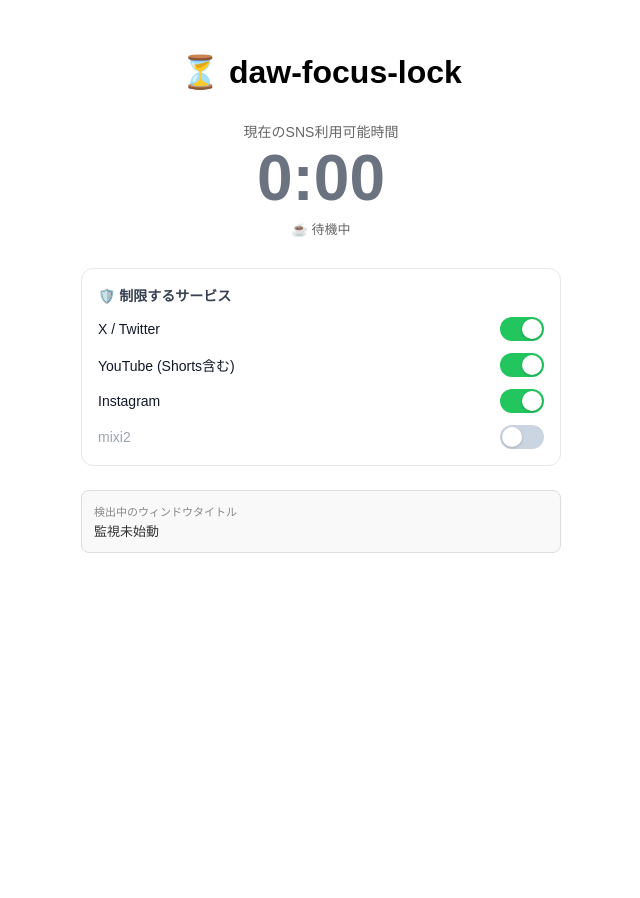
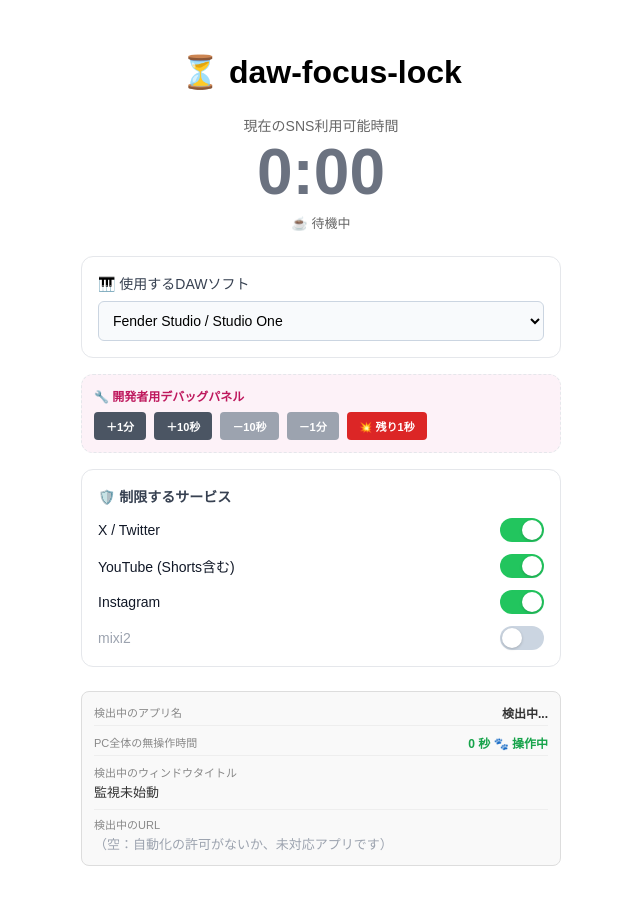
Before and after one commit to matsukenbass/daw-focus-lock, a React (Vite) app: page / in a window 1280 px wide. Shown: the whole page, without its empty margins (319-959 px from the left). Before the commit the page ends 800 px from the top, so only its background shows below. Built offline with nearby package versions, Linux system fonts and the light colour scheme.

Commit message:
- さまざまなDAWに対応 - デバッグ機能追加 - URLによるチェック

```diff
--- a/src/App.tsx
+++ b/src/App.tsx
@@ -2,36 +2,38 @@ import { useEffect, useState } from 'react';
 import { invoke } from '@tauri-apps/api/core';
 import { useTimeBank } from './hooks/useTimeBank';
 
-interface Service {
-  id: string;
-  name: string;
-  keywords: string[];
-  enabled: boolean;
-}
+interface Service { id: string; name: string; keywords: string[]; enabled: boolean; }
+interface DawPreset { id: string; name: string; keywords: string[]; focusName: string; }
+
+const DAW_PRESETS: DawPreset[] = [
+  { id: 'fender-studio', name: 'Fender Studio / Studio One', keywords: ['Fender Studio', 'Studio One', 'Studio Pro'], focusName: 'Fender Studio' },
+  { id: 'cubase', name: 'Cubase', keywords: ['Cubase'], focusName: 'Cubase' },
+  { id: 'logic', name: 'Logic Pro', keywords: ['Logic Pro'], focusName: 'Logic Pro' },
+  { id: 'live', name: 'Ableton Live', keywords: ['Live', 'Ableton'], focusName: 'Live' },
+  { id: 'fl', name: 'FL Studio', keywords: ['FL Studio'], focusName: 'FL Studio' },
+  { id: 'protools', name: 'Pro Tools', keywords: ['Pro Tools'], focusName: 'Pro Tools' },
+];
 
 const AVAILABLE_SERVICES: Service[] = [
-  {
-    id: 'x',
-    name: 'X / Twitter',
-    keywords: ['twitter', ' / x', 'x.com'], // 👈 URLドメインも追加
-    enabled: true
-  },
-  {
-    id: 'youtube',
-    name: 'YouTube (Shorts含む)',
-    keywords: ['youtube', 'youtube.com', 'shorts'], // 👈 URLの「shorts」や「youtube.com」を確実に対象に
-    enabled: true
-  },
+  { id: 'x', name: 'X / Twitter', keywords: ['twitter', ' / x', 'x.com'], enabled: true },
+  { id: 'youtube', name: 'YouTube (Shorts含む)', keywords: ['youtube', 'youtube.com', 'shorts'], enabled: true },
   { id: 'instagram', name: 'Instagram', keywords: ['instagram', 'instagram.com'], enabled: true },
   { id: 'mixi2', name: 'mixi2', keywords: ['mixi2', 'mixi.social', 'mixi'], enabled: false },
 ];
 
 export default function App() {
+  const [selectedDawId, setSelectedDawId] = useState<string>('fender-studio');
+  const currentDaw = DAW_PRESETS.find(d => d.id === selectedDawId) || DAW_PRESETS[0];
+
   const [services, setServices] = useState<Service[]>(AVAILABLE_SERVICES);
   const activeBlacklist = services.filter(s => s.enabled).flatMap(s => s.keywords);
 
-  // currentUrl をフックから受け取る
-  const { timeBank, currentTitle, currentUrl, status } = useTimeBank(activeBlacklist);
+  // currentIdleSeconds をフックから受け取る
+  const { timeBank, currentTitle, currentUrl, currentAppName, currentIdleSeconds, status, adjustTimeBank } = useTimeBank(
+    activeBlacklist,
+    currentDaw.keywords,
+    currentDaw.focusName
+  );
 
   const [hasAccessibility, setHasAccessibility] = useState<boolean>(true);
   const [hasScreenRecording, setHasScreenRecording] = useState<boolean>(true);
@@ -59,6 +61,7 @@ export default function App() {
 
   const statusColors = { BUILD: '#22c55e', DRAIN: '#ef4444', IDLE: '#6b7280' };
   const buttonStyle = { padding: '8px 16px', fontSize: '12px', fontWeight: 'bold' as const, backgroundColor: '#2563eb', color: 'white', border: 'none', borderRadius: '4px', cursor: 'pointer' };
+  const debugButtonStyle = { padding: '6px 12px', fontSize: '11px', fontWeight: 'bold' as const, backgroundColor: '#4b5563', color: '#fff', border: 'none', borderRadius: '4px', cursor: 'pointer' };
 
   if (!hasAccessibility || !hasScreenRecording) {
     return (
@@ -82,17 +85,51 @@ export default function App() {
     <div style={{ padding: '24px', fontFamily: 'sans-serif', textAlign: 'center', maxWidth: '480px', margin: '0 auto' }}>
       <h1>⏳ daw-focus-lock</h1>
 
-      <div style={{ margin: '30px 0' }}>
+      <div style={{ margin: '24px 0' }}>
         <p style={{ fontSize: '14px', color: '#666', margin: '0' }}>現在のSNS利用可能時間</p>
         <div style={{ fontSize: '64px', fontWeight: 'bold', color: statusColors[status], transition: 'color 0.2s' }}>
           {timeBank}
         </div>
         <div style={{ fontSize: '13px', color: '#666', marginTop: '4px' }}>
-          {status === 'BUILD' ? '🎵 作曲中（貯金UP）' : status === 'DRAIN' ? '🚨 SNS閲覧中（貯金減少）' : '☕ 待機中'}
+          {status === 'BUILD' ? `🎵 ${currentDaw.name}で作業中（貯金UP）` : status === 'DRAIN' ? '🚨 SNS閲覧中（貯金減少）' : '☕ 待機中'}
         </div>
       </div>
 
-      {/* スイッチ */}
+      {/* DAW切り替えセレクトボックス */}
+      <div style={{ border: '1px solid #e5e7eb', borderRadius: '12px', padding: '16px', backgroundColor: '#fff', textAlign: 'left', marginBottom: '16px' }}>
+        <label htmlFor="daw-select" style={{ display: 'block', fontSize: '14px', fontWeight: '500', color: '#374151', marginBottom: '8px' }}>
+          🎹 使用するDAWソフト
+        </label>
+        <select
+          id="daw-select"
+          value={selectedDawId}
+          onChange={(e) => setSelectedDawId(e.target.value)}
+          style={{
+            width: '100%', padding: '10px', borderRadius: '6px', border: '1px solid #cbd5e1',
+            fontSize: '14px', backgroundColor: '#f8fafc', cursor: 'pointer', outline: 'none'
+          }}
+        >
+          {DAW_PRESETS.map(daw => (
+            <option key={daw.id} value={daw.id}>{daw.name}</option>
+          ))}
+        </select>
+      </div>
+
+      {/* デバッグパネル */}
+      {import.meta.env.DEV && (
+        <div style={{ border: '1px dashed #e5e7eb', borderRadius: '12px', padding: '12px', backgroundColor: '#fdf2f8', textAlign: 'left', marginBottom: '16px' }}>
+          <h4 style={{ margin: '0 0 8px 0', fontSize: '12px', color: '#be185d' }}>🔧 開発者用デバッグパネル</h4>
+          <div style={{ display: 'flex', gap: '8px', flexWrap: 'wrap' }}>
+            <button onClick={() => adjustTimeBank(60)} style={debugButtonStyle}>＋1分</button>
+            <button onClick={() => adjustTimeBank(10)} style={debugButtonStyle}>＋10秒</button>
+            <button onClick={() => adjustTimeBank(-10)} style={{...debugButtonStyle, backgroundColor: '#9ca3af'}}>－10秒</button>
+            <button onClick={() => adjustTimeBank(-60)} style={{...debugButtonStyle, backgroundColor: '#9ca3af'}}>－1分</button>
+            <button onClick={() => { adjustTimeBank(-99999); adjustTimeBank(1); }} style={{...debugButtonStyle, backgroundColor: '#dc2626'}}>💥 残り1秒</button>
+          </div>
+        </div>
+      )}
+
+      {/* 制限スイッチ */}
       <div style={{ border: '1px solid #e5e7eb', borderRadius: '12px', padding: '16px', backgroundColor: '#fff', textAlign: 'left', marginBottom: '24px' }}>
         <h3 style={{ margin: '0 0 12px 0', fontSize: '14px', color: '#374151' }}>🛡️ 制限するサービス</h3>
         <div style={{ display: 'flex', flexDirection: 'column', gap: '12px' }}>
@@ -107,18 +144,31 @@ export default function App() {
         </div>
       </div>
 
-      {/* ウィンドウ情報 ＆ 【新機能】URL情報 */}
+      {/* デバッグ・ステータス情報 */}
       <div style={{ border: '1px solid #ddd', padding: '12px', borderRadius: '8px', backgroundColor: '#f9f9f9', display: 'flex', flexDirection: 'column', gap: '8px' }}>
+        <div style={{ display: 'flex', justifyContent: 'space-between', borderBottom: '1px solid #eee', paddingBottom: '4px' }}>
+          <span style={{ fontSize: '11px', color: '#888' }}> 検出中のアプリ名</span>
+          <strong style={{ fontSize: '12px', color: '#333' }}>{currentAppName || '検出中...'}</strong>
+        </div>
+
+        {/* ⏳ 【新機能】PC全体の無操作カウントダウンを表示 */}
+        <div style={{ display: 'flex', justifyContent: 'space-between', borderBottom: '1px solid #eee', paddingBottom: '4px' }}>
+          <span style={{ fontSize: '11px', color: '#888' }}>PC全体の無操作時間</span>
+          <strong style={{ fontSize: '12px', color: currentIdleSeconds >= 30 ? '#dc2626' : '#16a34a' }}>
+            {currentIdleSeconds} 秒 {currentIdleSeconds >= 30 ? '⚠️ 放置中 (貯金ストップ)' : '🐾 操作中'}
+          </strong>
+        </div>
+
         <div style={{ textAlign: 'left' }}>
           <p style={{ fontSize: '11px', margin: '0 0 2px 0', color: '#888' }}>検出中のウィンドウタイトル</p>
           <code style={{ fontSize: '13px', wordBreak: 'break-all', color: '#333' }}>{currentTitle}</code>
         </div>
-        {currentUrl && (
-          <div style={{ textAlign: 'left', borderTop: '1px solid #eee', paddingTop: '6px' }}>
-            <p style={{ fontSize: '11px', margin: '0 0 2px 0', color: '#888' }}>検出中のURL</p>
-            <code style={{ fontSize: '13px', wordBreak: 'break-all', color: '#0284c7' }}>{currentUrl}</code>
-          </div>
-        )}
+        <div style={{ textAlign: 'left', borderTop: '1px solid #eee', paddingTop: '6px' }}>
+          <p style={{ fontSize: '11px', margin: '0 0 2px 0', color: '#888' }}>検出中のURL</p>
+          <code style={{ fontSize: '13px', wordBreak: 'break-all', color: currentUrl ? '#0284c7' : '#9ca3af' }}>
+            {currentUrl || '（空：自動化の許可がないか、未対応アプリです）'}
+          </code>
+        </div>
       </div>
     </div>
   );
--- a/src/hooks/useTimeBank.ts
+++ b/src/hooks/useTimeBank.ts
@@ -1,43 +1,77 @@
-import { useState, useEffect } from 'react';
+import { useState, useEffect, useRef } from 'react';
 import { listen } from '@tauri-apps/api/event';
 import { invoke } from '@tauri-apps/api/core';
 
-// Rustから送られてくるデータの型定義
 interface WindowInfo {
   title: string;
   url: string;
+  app_name: string;
+  idle_seconds: number;
 }
 
-export const useTimeBank = (blacklist: string[]) => {
+const BROWSER_APPS = [
+  'Google Chrome', 'Safari', 'Arc', 'Brave Browser', 'Microsoft Edge', 'Vivaldi'
+];
+
+export const useTimeBank = (blacklist: string[], dawKeywords: string[], dawNameForFocus: string) => {
   const [timeBank, setTimeBank] = useState<number>(0);
   const [currentTitle, setCurrentTitle] = useState<string>('監視未始動');
-  const [currentUrl, setCurrentUrl] = useState<string>(''); // 【新機能】URL状態
+  const [currentUrl, setCurrentUrl] = useState<string>('');
+  const [currentAppName, setCurrentAppName] = useState<string>('');
+  const [currentIdleSeconds, setCurrentIdleSeconds] = useState<number>(0);
   const [status, setStatus] = useState<'BUILD' | 'DRAIN' | 'IDLE'>('IDLE');
 
+  const blacklistRef = useRef(blacklist);
+  const dawKeywordsRef = useRef(dawKeywords);
+  const dawNameForFocusRef = useRef(dawNameForFocus);
+
   useEffect(() => {
-    let unlisten: (() => void) | undefined;
+    blacklistRef.current = blacklist;
+    dawKeywordsRef.current = dawKeywords;
+    dawNameForFocusRef.current = dawNameForFocus;
+  }, [blacklist, dawKeywords, dawNameForFocus]);
+
+  useEffect(() => {
+    // 🎯 【新ロジック】この useEffect が現在も有効かどうかを追跡するフラグ
+    let active = true;
+    let unlistenFunc: (() => void) | undefined;
 
     const setupListener = async () => {
-      // 受信型を WindowInfo に
-      unlisten = await listen<WindowInfo>('window-focus-changed', (event) => {
-        const { title, url } = event.payload;
+      const unlisten = await listen<WindowInfo>('window-focus-changed', (event) => {
+        const { title, url, app_name, idle_seconds } = event.payload;
 
         if (!title || title.trim() === '') return;
 
         setCurrentTitle(title);
         setCurrentUrl(url);
+        setCurrentAppName(app_name);
+        setCurrentIdleSeconds(idle_seconds);
 
         const lowerTitle = title.toLowerCase();
         const lowerUrl = url.toLowerCase();
+        const lowerAppName = app_name.toLowerCase();
 
-        // 1. 加算判定 (Studio One)
-        if (lowerTitle.includes('studio one')) {
-          setTimeBank((prev) => prev + 1);
-          setStatus('BUILD');
+        const currentDawKeywords = dawKeywordsRef.current;
+        const currentBlacklist = blacklistRef.current;
+
+        // 1. 加算判定
+        if (
+          currentDawKeywords.some(keyword =>
+            lowerTitle.includes(keyword.toLowerCase()) ||
+            lowerAppName.includes(keyword.toLowerCase())
+          )
+        ) {
+          if (idle_seconds >= 30) {
+            setStatus('IDLE');
+          } else {
+            setTimeBank((prev) => prev + 1);
+            setStatus('BUILD');
+          }
         }
-        // 2. 減算判定 (【強化】タイトル、またはURLのいずれかに部分一致したら発動)
+        // 2. 減算判定
         else if (
-          blacklist.some(keyword => {
+          BROWSER_APPS.includes(app_name) &&
+          currentBlacklist.some(keyword => {
             const lowKey = keyword.toLowerCase();
             return lowerTitle.includes(lowKey) || lowerUrl.includes(lowKey);
           })
@@ -45,7 +79,7 @@ export const useTimeBank = (blacklist: string[]) => {
           setStatus('DRAIN');
           setTimeBank((prev) => {
             if (prev <= 1) {
-              triggerPenalty();
+              invoke('focus_daw', { dawName: dawNameForFocusRef.current }).catch(console.error);
               return 0;
             }
             return prev - 1;
@@ -56,21 +90,30 @@ export const useTimeBank = (blacklist: string[]) => {
           setStatus('IDLE');
         }
       });
+
+      // 🎯 【重要】非同期処理を待っている間に、すでにコンポーネントがアンマウントされていた場合
+      if (!active) {
+        unlisten(); // 作られたゾンビリスナーをその場で即座に処刑（解除）する
+      } else {
+        unlistenFunc = unlisten; // まだ生きていれば変数に保持
+      }
     };
 
     setupListener();
 
     return () => {
-      if (unlisten) unlisten();
+      active = false; // 1回目の高速アンマウント時にここが true になる
+      if (unlistenFunc) {
+        unlistenFunc();
+      }
     };
-  }, [blacklist]);
+  }, []);
 
-  const triggerPenalty = async () => {
-    try {
-      await invoke('focus_daw');
-    } catch (error) {
-      console.error('フォーカス移動に失敗しました:', error);
-    }
+  const adjustTimeBank = (amountSeconds: number) => {
+    setTimeBank((prev) => {
+      const nextTime = prev + amountSeconds;
+      return nextTime < 0 ? 0 : nextTime;
+    });
   };
 
   const formatTime = (seconds: number) => {
@@ -79,5 +122,5 @@ export const useTimeBank = (blacklist: string[]) => {
     return `${m}:${s.toString().padStart(2, '0')}`;
   };
 
-  return { timeBank: formatTime(timeBank), currentTitle, currentUrl, status }; // currentUrlを追加
+  return { timeBank: formatTime(timeBank), currentTitle, currentUrl, currentAppName, currentIdleSeconds, status, adjustTimeBank };
 };
```
Also changed, not shown: 1 other file (tests, documents, lock files or other folders).
